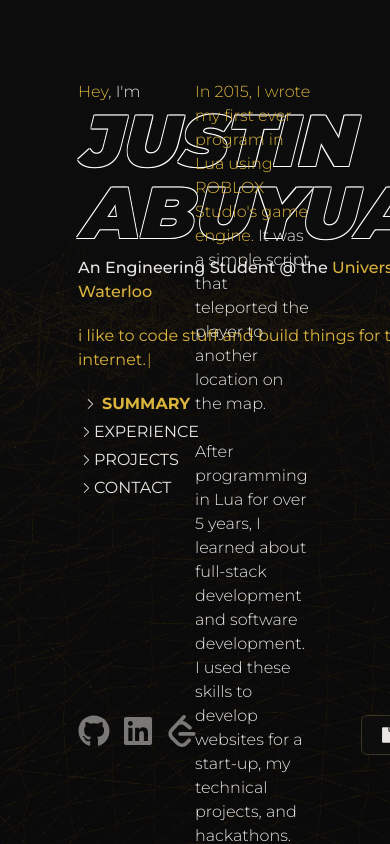
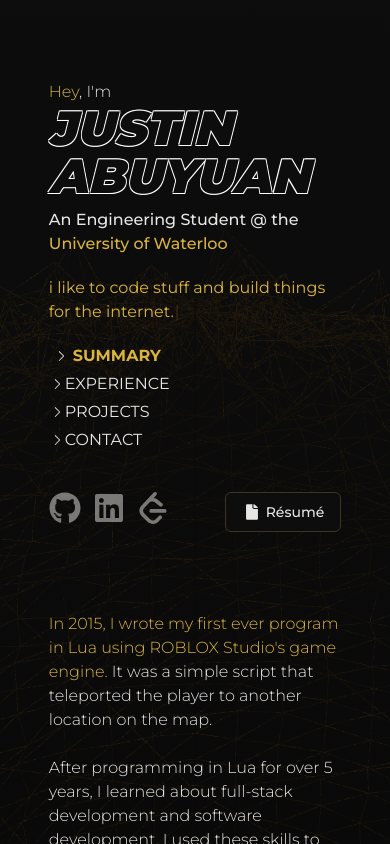
Before and after one commit to jasooh/portfolio-v.2, a Next.js app: page / in a window 390 px wide. Shown: the top 844 px of the page. Built offline with nearby package versions, Linux system fonts and the light colour scheme.

Commit message:
added responsive design

```diff
--- a/src/app/dashboard/page.tsx
+++ b/src/app/dashboard/page.tsx
@@ -1,11 +1,5 @@
 // CSS
 import "@/styling/constants.css";
-
-// Page component
-import PortfolioPage from "@/components/sections/portfolio/PortfolioPage";
-
-// Background effect
-import BackgroundEffect from "@/components/three/BackgroundEffect";
 
 export default function Home() {
   return (
--- a/src/components/media/ExperienceAccordion.tsx
+++ b/src/components/media/ExperienceAccordion.tsx
@@ -33,23 +33,23 @@ const ProjectAccordion: React.FC<ProjectAccordionProps> = ({
   src,
   children,
 }) => (
-  <Accordion type="single" collapsible>
+  <Accordion type="single" className="" collapsible>
     <AccordionItem value="item-1">
       <AccordionTrigger>
         {/* Accordion title */}
         <section className="row-container gap-3">
           <Image
             src={src}
-            className="w-[8rem] object-cover rounded-md"
+            className="w-[8rem] object-cover rounded-md hidden xl:block"
             width={500}
             height={500}
             alt="placeholder"
           />
-          <div className="col-container items-start">
-            <h2 className="text-secondary tracking-widest">{title}</h2>
+          <div className="col-container items-start text-left">
+            <h2 className="text-secondary tracking-widestt">{title}</h2>
             <h3>{role}</h3>
             <h4 className="mb-2">{date}</h4>
-            <div className="row-container gap-2">
+            <div className="row-container gap-2 flex-wrap">
               {badges.map((text, index) => (
                 <Badge key={index} variant="outline">
                   {text}
--- a/src/components/media/ProjectCard.tsx
+++ b/src/components/media/ProjectCard.tsx
@@ -50,7 +50,7 @@ const ProjectCard: React.FC<ProjectCardProps> = ({
       </CardDescription>
     </CardHeader>
     <CardFooter>
-      <div className="row-container gap-2">
+      <div className="row-container gap-2 flex-wrap">
         {badges.map((text, index) => (
           <Badge key={index} variant="outline">
             {text}
--- a/src/components/sections/portfolio/NameSection.tsx
+++ b/src/components/sections/portfolio/NameSection.tsx
@@ -31,7 +31,7 @@ const NameSection: React.FC = () => {
   const current = SectionContext.currentSection;
 
   return (
-    <header className="fixed h-[80%] col-container gap-10 justify-between">
+    <header className="z-10 block lg:fixed h-[80%] w-3/4 lg:w-auto mb-20 col-container gap-10 justify-between">
       <article>
         {/* Hero section */}
         <section>
@@ -39,7 +39,7 @@ const NameSection: React.FC = () => {
           <p>
             <span className="text-secondary">Hey</span>, I'm
           </p>
-          <h1 className="text-stroke mb-2">
+          <h1 className="text-stroke mb-2 text-5xl lg:text-7xl">
             JUSTIN <br /> ABUYUAN
           </h1>
           <h2 className="mb-5">
@@ -52,7 +52,7 @@ const NameSection: React.FC = () => {
         <section className="h-[3rem] mb-5">
           <TypedText
             text={words[current]}
-            className="h-[4rem] w-[25rem] text-secondary"
+            className="fit-parent max-w-[25rem] text-secondary"
             speed={10}
           />
         </section>
@@ -60,8 +60,16 @@ const NameSection: React.FC = () => {
         {/* Button section */}
         <nav className="w-3/4 col-container align-right items-start gap-1">
           <SectionButton text="SUMMARY" destinationRef=".summary" section={0} />
-          <SectionButton text="EXPERIENCE" destinationRef=".experience" section={1} />
-          <SectionButton text="PROJECTS" destinationRef=".project" section={2} />
+          <SectionButton
+            text="EXPERIENCE"
+            destinationRef=".experience"
+            section={1}
+          />
+          <SectionButton
+            text="PROJECTS"
+            destinationRef=".project"
+            section={2}
+          />
           <SectionButton text="CONTACT" destinationRef=".contact" section={3} />
         </nav>
       </article>
--- a/src/components/sections/portfolio/PortfolioPage.tsx
+++ b/src/components/sections/portfolio/PortfolioPage.tsx
@@ -1,4 +1,6 @@
 "use client";
+
+// NOTE: ??? Can't use my own utility classes here, otherwise breakpoints don't work on line 14
 
 // Section components
 import NameSection from "@/components/sections/portfolio/NameSection";
@@ -9,13 +11,13 @@ import PortfolioSectionContainer from "./PortfolioSectionContainer";
 
 const PortfolioPage: React.FC = () => (
   <SectionContextProvider>
-    <main className="page-container px-[20%] pt-20">
+    <main className="z-10 page-container pt-20 flex flex-col items-center lg:block lg:px-[5%] xl:px-[10%] 2xl:px-[20%]">
       {/* Name section */}
       <NameSection />
 
       {/* Content section */}
-      <article className="full-parent-fit row-container justify-end">
-        <div className="col-container w-1/2 gap-24">
+      <article className="full-parent-fit col-container items-center lg:justify-end lg:row-container">
+        <div className="col-container w-3/4 lg:w-1/2 gap-24">
           <PortfolioSectionContainer />
         </div>
       </article>
--- a/src/components/ui/Badge.tsx
+++ b/src/components/ui/Badge.tsx
@@ -1,7 +1,7 @@
-import * as React from "react"
-import { cva, type VariantProps } from "class-variance-authority"
+import * as React from "react";
+import { cva, type VariantProps } from "class-variance-authority";
 
-import { cn } from "@/lib/utils"
+import { cn } from "@/lib/utils";
 
 const badgeVariants = cva(
   "inline-flex items-center rounded-full border px-2.5 py-0.5 text-xs font-semibold transition-colors focus:outline-none focus:ring-2 focus:ring-ring focus:ring-offset-2",
@@ -14,14 +14,14 @@ const badgeVariants = cva(
           "border-transparent bg-secondary text-secondary-foreground hover:bg-secondary/80",
         destructive:
           "border-transparent bg-destructive text-destructive-foreground hover:bg-destructive/80",
-        outline: "text-foreground",
+        outline: "text-foreground whitespace-nowrap",
       },
     },
     defaultVariants: {
       variant: "default",
     },
   }
-)
+);
 
 export interface BadgeProps
   extends React.HTMLAttributes<HTMLDivElement>,
@@ -30,7 +30,7 @@ export interface BadgeProps
 function Badge({ className, variant, ...props }: BadgeProps) {
   return (
     <div className={cn(badgeVariants({ variant }), className)} {...props} />
-  )
+  );
 }
 
-export { Badge, badgeVariants }
+export { Badge, badgeVariants };
```
